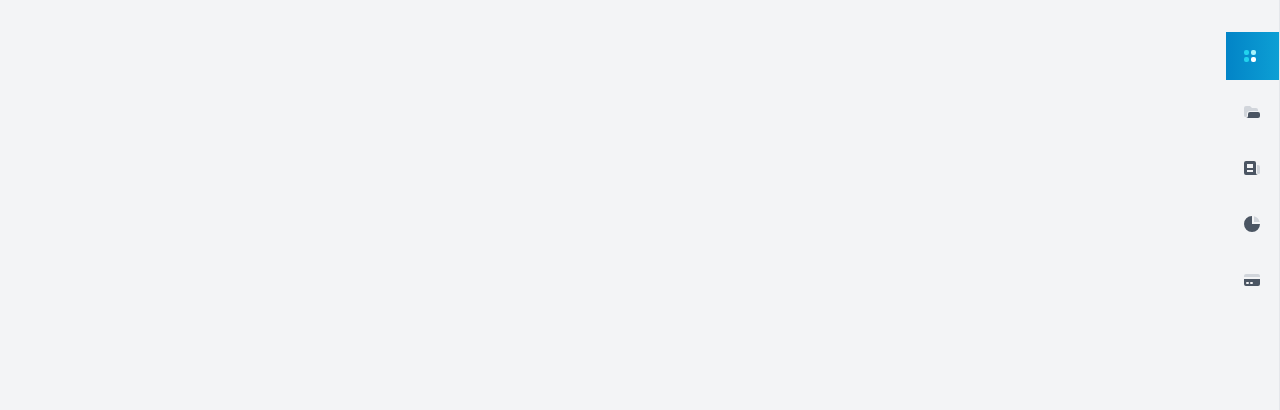
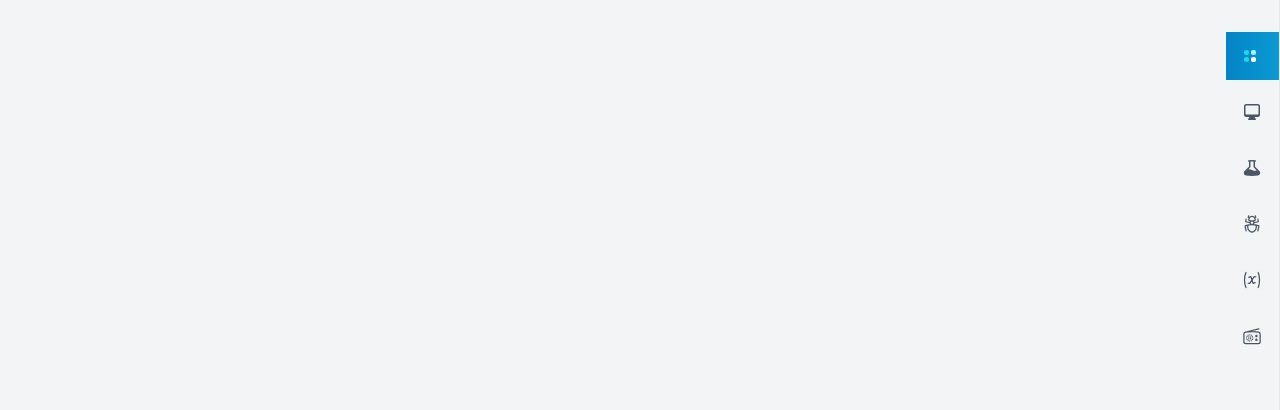
Before and after one commit to HebaIthawi/researches, a React (Create React App) app: page / in a window 1280 px wide. Shown: the top 410 px of the page. Built offline with nearby package versions, Linux system fonts and the light colour scheme.

Commit message:
set departments and icons for the side nav

```diff
--- a/src/App.css
+++ b/src/App.css
@@ -1,5 +1,6 @@
 .App {
   text-align: center;
+  /* background-image: bg-gradient-to-r from-cyan-500 to-blue-500; */
 }
 
 .App-logo {
--- a/src/Components/SideNav/SideNav.jsx
+++ b/src/Components/SideNav/SideNav.jsx
@@ -16,43 +16,55 @@ const SideNav =() => {
                 <path d="M13 8a2 2 0 0 1 2-2h1a2 2 0 0 1 2 2v1a2 2 0 0 1-2 2h-1a2 2 0 0 1-2-2V8Z" class="fill-current text-cyan-200 group-hover:text-cyan-300"></path>
                 <path d="M13 15a2 2 0 0 1 2-2h1a2 2 0 0 1 2 2v1a2 2 0 0 1-2 2h-1a2 2 0 0 1-2-2v-1Z" class="fill-current group-hover:text-sky-300"></path>
               </svg>
-              <span class="-ml-1 font-medium">Dashboard</span>
+              <span class="-ml-1 font-medium">الصفحة الرئيسية</span>
             </a>
           </li>
           <li class="min-w-max">
             <a href="#" class="bg group flex items-center space-x-4 rounded-full px-4 py-3 text-gray-600">
-              <svg xmlns="http://www.w3.org/2000/svg" class="h-5 w-5" viewBox="0 0 20 20" fill="currentColor">
+              {/* <svg xmlns="http://www.w3.org/2000/svg" class="h-5 w-5" viewBox="0 0 20 20" fill="currentColor">
                 <path class="fill-current text-gray-300 group-hover:text-cyan-300" fill-rule="evenodd" d="M2 6a2 2 0 012-2h4l2 2h4a2 2 0 012 2v1H8a3 3 0 00-3 3v1.5a1.5 1.5 0 01-3 0V6z" clip-rule="evenodd" />
                 <path class="fill-current text-gray-600 group-hover:text-cyan-600" d="M6 12a2 2 0 012-2h8a2 2 0 012 2v2a2 2 0 01-2 2H2h2a2 2 0 002-2v-2z" />
+              </svg> */}
+              <svg fill="currentColor" viewBox="0 0 20 20" class="h-5 w-5" xmlns="http://www.w3.org/2000/svg" aria-hidden="true">
+                  <path clip-rule="evenodd" fill-rule="evenodd" d="M2 4.25A2.25 2.25 0 014.25 2h11.5A2.25 2.25 0 0118 4.25v8.5A2.25 2.25 0 0115.75 15h-3.105a3.501 3.501 0 001.1 1.677A.75.75 0 0113.26 18H6.74a.75.75 0 01-.484-1.323A3.501 3.501 0 007.355 15H4.25A2.25 2.25 0 012 12.75v-8.5zm1.5 0a.75.75 0 01.75-.75h11.5a.75.75 0 01.75.75v7.5a.75.75 0 01-.75.75H4.25a.75.75 0 01-.75-.75v-7.5z"></path>
               </svg>
-              <span class="group-hover:text-gray-700">Categories</span>
+              <span class="group-hover:text-gray-700">قسم الحاسبات</span>
             </a>
           </li>
           <li class="min-w-max">
             <a href="#" class="group flex items-center space-x-4 rounded-md px-4 py-3 text-gray-600">
-              <svg xmlns="http://www.w3.org/2000/svg" class="h-5 w-5" viewBox="0 0 20 20" fill="currentColor">
+              {/* <svg xmlns="http://www.w3.org/2000/svg" class="h-5 w-5" viewBox="0 0 20 20" fill="currentColor">
                 <path class="fill-current text-gray-600 group-hover:text-cyan-600" fill-rule="evenodd" d="M2 5a2 2 0 012-2h8a2 2 0 012 2v10a2 2 0 002 2H4a2 2 0 01-2-2V5zm3 1h6v4H5V6zm6 6H5v2h6v-2z" clip-rule="evenodd" />
                 <path class="fill-current text-gray-300 group-hover:text-cyan-300" d="M15 7h1a2 2 0 012 2v5.5a1.5 1.5 0 01-3 0V7z" />
-              </svg>
-              <span class="group-hover:text-gray-700">Reports</span>
+              </svg> */}
+                <svg fill="currentColor" viewBox="0 0 20 20" class="h-5 w-5" xmlns="http://www.w3.org/2000/svg" aria-hidden="true">
+                  <path clip-rule="evenodd" fill-rule="evenodd" d="M8.5 3.528v4.644c0 .729-.29 1.428-.805 1.944l-1.217 1.216a8.75 8.75 0 013.55.621l.502.201a7.25 7.25 0 004.178.365l-2.403-2.403a2.75 2.75 0 01-.805-1.944V3.528a40.205 40.205 0 00-3 0zm4.5.084l.19.015a.75.75 0 10.12-1.495 41.364 41.364 0 00-6.62 0 .75.75 0 00.12 1.495L7 3.612v4.56c0 .331-.132.649-.366.883L2.6 13.09c-1.496 1.496-.817 4.15 1.403 4.475C5.961 17.852 7.963 18 10 18s4.039-.148 5.997-.436c2.22-.325 2.9-2.979 1.403-4.475l-4.034-4.034A1.25 1.25 0 0113 8.172v-4.56z"></path>
+                </svg>
+              <span class="group-hover:text-gray-700">قسم الكيمياء</span>
             </a>
           </li>
           <li class="min-w-max">
             <a href="#" class="group flex items-center space-x-4 rounded-md px-4 py-3 text-gray-600">
-              <svg xmlns="http://www.w3.org/2000/svg" class="h-5 w-5" viewBox="0 0 20 20" fill="currentColor">
-                <path class="fill-current text-gray-600 group-hover:text-cyan-600" d="M2 10a8 8 0 018-8v8h8a8 8 0 11-16 0z" />
-                <path class="fill-current text-gray-300 group-hover:text-cyan-300" d="M12 2.252A8.014 8.014 0 0117.748 8H12V2.252z" />
-              </svg>
-              <span class="group-hover:text-gray-700">Other data</span>
+            <svg fill="none" stroke="currentColor" stroke-width="1.5" viewBox="0 0 24 24" class="h-5 w-5" xmlns="http://www.w3.org/2000/svg" aria-hidden="true">
+                <path stroke-linecap="round" stroke-linejoin="round" d="M12 12.75c1.148 0 2.278.08 3.383.237 1.037.146 1.866.966 1.866 2.013 0 3.728-2.35 6.75-5.25 6.75S6.75 18.728 6.75 15c0-1.046.83-1.867 1.866-2.013A24.204 24.204 0 0112 12.75zm0 0c2.883 0 5.647.508 8.207 1.44a23.91 23.91 0 01-1.152 6.06M12 12.75c-2.883 0-5.647.508-8.208 1.44.125 2.104.52 4.136 1.153 6.06M12 12.75a2.25 2.25 0 002.248-2.354M12 12.75a2.25 2.25 0 01-2.248-2.354M12 8.25c.995 0 1.971-.08 2.922-.236.403-.066.74-.358.795-.762a3.778 3.778 0 00-.399-2.25M12 8.25c-.995 0-1.97-.08-2.922-.236-.402-.066-.74-.358-.795-.762a3.734 3.734 0 01.4-2.253M12 8.25a2.25 2.25 0 00-2.248 2.146M12 8.25a2.25 2.25 0 012.248 2.146M8.683 5a6.032 6.032 0 01-1.155-1.002c.07-.63.27-1.222.574-1.747m.581 2.749A3.75 3.75 0 0115.318 5m0 0c.427-.283.815-.62 1.155-.999a4.471 4.471 0 00-.575-1.752M4.921 6a24.048 24.048 0 00-.392 3.314c1.668.546 3.416.914 5.223 1.082M19.08 6c.205 1.08.337 2.187.392 3.314a23.882 23.882 0 01-5.223 1.082"></path>
+            </svg>
+              <span class="group-hover:text-gray-700">قسم علوم الحياة </span>
             </a>
           </li>
           <li class="min-w-max">
             <a href="#" class="group flex items-center space-x-4 rounded-md px-4 py-3 text-gray-600">
-              <svg xmlns="http://www.w3.org/2000/svg" class="h-5 w-5" viewBox="0 0 20 20" fill="currentColor">
-                <path class="fill-current text-gray-300 group-hover:text-cyan-300" d="M4 4a2 2 0 00-2 2v1h16V6a2 2 0 00-2-2H4z" />
-                <path class="fill-current text-gray-600 group-hover:text-cyan-600" fill-rule="evenodd" d="M18 9H2v5a2 2 0 002 2h12a2 2 0 002-2V9zM4 13a1 1 0 011-1h1a1 1 0 110 2H5a1 1 0 01-1-1zm5-1a1 1 0 100 2h1a1 1 0 100-2H9z" clip-rule="evenodd" />
-              </svg>
-              <span class="group-hover:text-gray-700">Finance</span>
+            <svg fill="none" stroke="currentColor" stroke-width="1.5" class="h-5 w-5" viewBox="0 0 24 24" xmlns="http://www.w3.org/2000/svg" aria-hidden="true">
+              <path stroke-linecap="round" stroke-linejoin="round" d="M4.745 3A23.933 23.933 0 003 12c0 3.183.62 6.22 1.745 9M19.5 3c.967 2.78 1.5 5.817 1.5 9s-.533 6.22-1.5 9M8.25 8.885l1.444-.89a.75.75 0 011.105.402l2.402 7.206a.75.75 0 001.104.401l1.445-.889m-8.25.75l.213.09a1.687 1.687 0 002.062-.617l4.45-6.676a1.688 1.688 0 012.062-.618l.213.09"></path>
+            </svg>
+              <span class="group-hover:text-gray-700">قسم الرياضيات </span>
+            </a>
+          </li>
+          <li class="min-w-max">
+            <a href="#" class="group flex items-center space-x-4 rounded-md px-4 py-3 text-gray-600">
+            <svg fill="none" stroke="currentColor" stroke-width="1.5" class="h-5 w-5" viewBox="0 0 24 24" xmlns="http://www.w3.org/2000/svg" aria-hidden="true">
+              <path stroke-linecap="round" stroke-linejoin="round" d="M3.75 7.5l16.5-4.125M12 6.75c-2.708 0-5.363.224-7.948.655C2.999 7.58 2.25 8.507 2.25 9.574v9.176A2.25 2.25 0 004.5 21h15a2.25 2.25 0 002.25-2.25V9.574c0-1.067-.75-1.994-1.802-2.169A48.329 48.329 0 0012 6.75zm-1.683 6.443l-.005.005-.006-.005.006-.005.005.005zm-.005 2.127l-.005-.006.005-.005.005.005-.005.005zm-2.116-.006l-.005.006-.006-.006.005-.005.006.005zm-.005-2.116l-.006-.005.006-.005.005.005-.005.005zM9.255 10.5v.008h-.008V10.5h.008zm3.249 1.88l-.007.004-.003-.007.006-.003.004.006zm-1.38 5.126l-.003-.006.006-.004.004.007-.006.003zm.007-6.501l-.003.006-.007-.003.004-.007.006.004zm1.37 5.129l-.007-.004.004-.006.006.003-.004.007zm.504-1.877h-.008v-.007h.008v.007zM9.255 18v.008h-.008V18h.008zm-3.246-1.87l-.007.004L6 16.127l.006-.003.004.006zm1.366-5.119l-.004-.006.006-.004.004.007-.006.003zM7.38 17.5l-.003.006-.007-.003.004-.007.006.004zm-1.376-5.116L6 12.38l.003-.007.007.004-.004.007zm-.5 1.873h-.008v-.007h.008v.007zM17.25 12.75a.75.75 0 110-1.5.75.75 0 010 1.5zm0 4.5a.75.75 0 110-1.5.75.75 0 010 1.5z"></path>
+            </svg>
+              <span class="group-hover:text-gray-700">قسم الفيزياء </span>
             </a>
           </li>
         </ul>
@@ -62,7 +74,7 @@ const SideNav =() => {
           <svg xmlns="http://www.w3.org/2000/svg" class="h-5 w-5 group-hover:fill-cyan-600" viewBox="0 0 20 20" fill="currentColor">
             <path fill-rule="evenodd" d="M11.49 3.17c-.38-1.56-2.6-1.56-2.98 0a1.532 1.532 0 01-2.286.948c-1.372-.836-2.942.734-2.106 2.106.54.886.061 2.042-.947 2.287-1.561.379-1.561 2.6 0 2.978a1.532 1.532 0 01.947 2.287c-.836 1.372.734 2.942 2.106 2.106a1.532 1.532 0 012.287.947c.379 1.561 2.6 1.561 2.978 0a1.533 1.533 0 012.287-.947c1.372.836 2.942-.734 2.106-2.106a1.533 1.533 0 01.947-2.287c1.561-.379 1.561-2.6 0-2.978a1.532 1.532 0 01-.947-2.287c.836-1.372-.734-2.942-2.106-2.106a1.532 1.532 0 01-2.287-.947zM10 13a3 3 0 100-6 3 3 0 000 6z" clip-rule="evenodd" />
           </svg>
-          <span class="group-hover:text-gray-700">Settings</span>
+          <span class="group-hover:text-gray-700">الاعدادات</span>
         </a>
       </div>
     </div>
```
